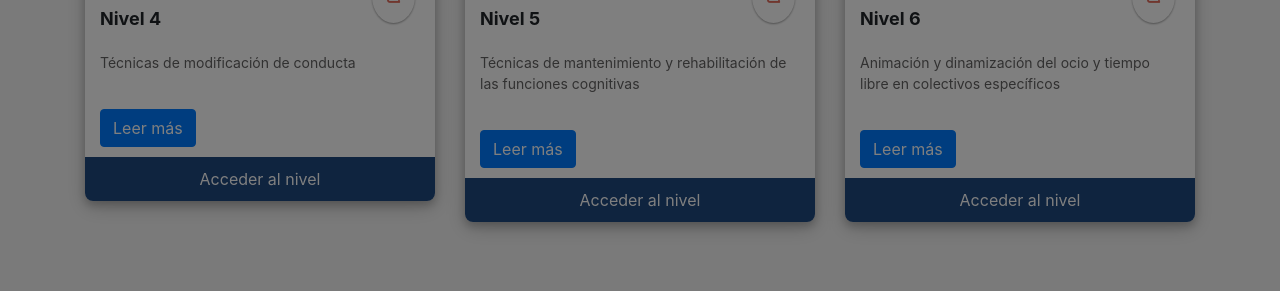
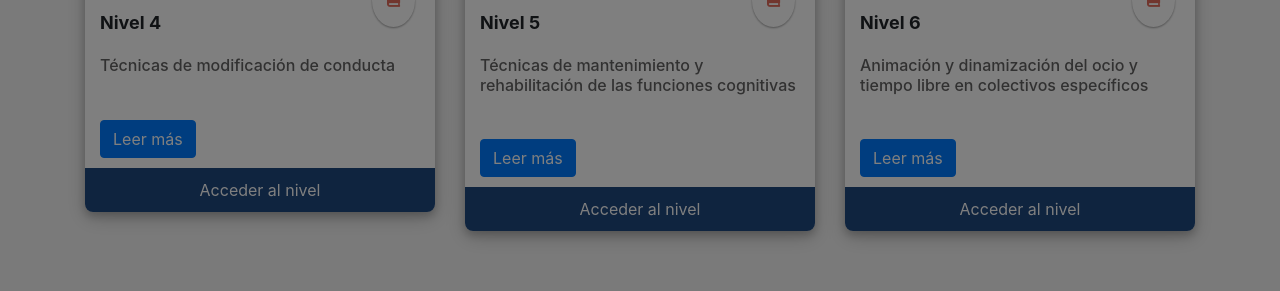
Before and after one commit to LucasFadavi91/MENTIC, a PHP site: page /controllers/controllers_modulos/controller_modulo1.php in a window 1280 px wide, after a click on "Leer más". Shown: the part 808-1099 px from the top of the page. Run offline with PHP 8.4, Linux system fonts and the light colour scheme; the visitor is signed in with stand-in values (Sample User, id 1); some libraries are stand-ins or nearby versions.

Commit message:
Add files via upload

```diff
--- a/MEN-TIC/views/views_modulos/view_modulo1.php
+++ b/MEN-TIC/views/views_modulos/view_modulo1.php
@@ -149,12 +149,12 @@ SOMBRA DE TARJETAS
                     <div class="card-text night-mode-available">
                         <p class="test1"></p>
                         <button type="button" class="btn btn-primary" data-toggle="modal" data-target="#nivel1">Leer más</button>
-                        <div id="nivel1" class="modal fade bd-example-modal-lg night-mode-available" tabindex="-1" role="dialog" aria-labelledby="myLargeModalLabel" aria-hidden="true"> <!-- CONTENIDO -->
+                        <div id="nivel1" class="modal fade bd-example-modal-lg" tabindex="-1" role="dialog" aria-labelledby="myLargeModalLabel" aria-hidden="true"> <!-- CONTENIDO -->
                           <div class="modal-dialog modal-lg">
-                            <div class="modal-content">
+                            <div class="modal-content night-mode-available">
                               <div class="modal-header">
                                 <h4 class="modal-title">Introducción a la Intervención Psocisocial</h4>
-                                <button type="button" class="close" data-dismiss="modal" aria-label="Close"><span aria-hidden="true">×</span></button>
+                                <button type="button" class="close" data-dismiss="modal" aria-label="Close"><span class="night-mode-available" aria-hidden="true">×</span></button>
                               </div>
                               La primera unidad de trabajo recoge diferentes aspectos relacionados con conceptos básicos que serán necesarios para entender de manera completa la dimensión biopsicosocial de las personas y usuarios con los que trabajaréis en el futuro. <br>
                               Se incluyen también aspectos importantes relacionados con la psicología y las funciones cognitivas del ser humano, tanto básicas como superiores, así como la importancia de las emociones y sentimientos y de la inteligencia emocional en las personas.<br>
@@ -180,18 +180,18 @@ SOMBRA DE TARJETAS
                         Nivel 2
                     </div>
                     <div class="card-text night-mode-available">
-                        Las relaciones sociales
+                        <h6>Las relaciones sociales</h6>
                     </div>
                     <div class="card-text night-mode-available">
                     <p></p>
                     <!-- CONTENIDO -->
                     <button type="button" class="btn btn-primary" data-toggle="modal" data-target="#nivel2">Leer más</button>
-                    <div id="nivel2" class="modal fade bd-example-modal-lg night-mode-available" tabindex="-1" role="dialog" aria-labelledby="myLargeModalLabel" aria-hidden="true">
+                    <div id="nivel2" class="modal fade bd-example-modal-lg" tabindex="-1" role="dialog" aria-labelledby="myLargeModalLabel" aria-hidden="true">
                           <div class="modal-dialog modal-lg">
-                            <div class="modal-content">
+                            <div class="modal-content night-mode-available">
                               <div class="modal-header">
                                 <h4 class="modal-title">Las relaciones sociales</h4>
-                                <button type="button" class="close" data-dismiss="modal" aria-label="Close"><span aria-hidden="true">×</span></button>
+                                <button type="button" class="close" data-dismiss="modal" aria-label="Close"><span class="night-mode-available" aria-hidden="true">×</span></button>
                               </div>
                               La primera unidad de trabajo recoge diferentes aspectos relacionados con conceptos básicos que serán necesarios para entender de manera completa la dimensión biopsicosocial de las personas y usuarios con los que trabajaréis en el futuro. <br>
                               Se incluyen también aspectos importantes relacionados con la psicología y las funciones cognitivas del ser humano, tanto básicas como superiores, así como la importancia de las emociones y sentimientos y de la inteligencia emocional en las personas.<br>
@@ -216,22 +216,24 @@ SOMBRA DE TARJETAS
                         Nivel 3
                     </div>
                     <div class="card-text night-mode-available">
-                        Motivación y aprendizaje en la atención psicosocial
+                      <h6>Motivación y aprendizaje en la atención psicosocial</h6>
                     </div>
                     <div class="card-text night-mode-available">
                     <p></p>
                     <button type="button" class="btn btn-primary" data-toggle="modal" data-target="#nivel3">Leer más</button>
-                    <div id="nivel3" class="modal fade bd-example-modal-lg night-mode-available" tabindex="-1" role="dialog" aria-labelledby="myLargeModalLabel" aria-hidden="true"> <!-- CONTENIDO -->
+                    <div id="nivel3" class="modal fade bd-example-modal-lg" tabindex="-1" role="dialog" aria-labelledby="myLargeModalLabel" aria-hidden="true"> <!-- CONTENIDO -->
                           <div class="modal-dialog modal-lg">
-                            <div class="modal-content">
+                            <div class="modal-content night-mode-available">
                               <div class="modal-header">
                                 <h4 class="modal-title">Motivación y aprendizaje en la atención psicosocial</h4>
-                                <button type="button" class="close" data-dismiss="modal" aria-label="Close"><span aria-hidden="true">×</span></button>
+                                <button type="button" class="close" data-dismiss="modal" aria-label="Close"><span class="night-mode-available" aria-hidden="true">×</span></button>
                               </div>
-                              La primera unidad de trabajo recoge diferentes aspectos relacionados con conceptos básicos que serán necesarios para entender de manera completa la dimensión biopsicosocial de las personas y usuarios con los que trabajaréis en el futuro. <br>
-                              Se incluyen también aspectos importantes relacionados con la psicología y las funciones cognitivas del ser humano, tanto básicas como superiores, así como la importancia de las emociones y sentimientos y de la inteligencia emocional en las personas.<br>
-                              En cada subnivel se trabajarán unos contenidos, existiendo la posibilidad de repasar contenidos o de ampliarlos con los diferentes subniveles y las actividades que se incluyen en máster o en historias.<br>
-                              ¡Ánimo!!! Comenzamos una aventura que te dirige a profundizar y afianzar los contenidos trabajados y los conocimientos que irás adquiriendo a lo largo de este curso y de este módulo.
+                                La tercera unidad de trabajo recoge diferentes aspectos relacionados con el aprendizaje humano en general y la inteligencia, resaltando la teoría de las Inteligencias Múltiples de Howard Gardner.<br>
+                                Se incluyen también otros aspectos relacionados o que pueden influir en el aprendizaje como la actitud, la motivación, la maduración y la experiencia.Se incluyen algunas de las principales corrientes y/o teorías del aprendizaje que se han usado y se siguen usando en la actualidad y que pueden explicar las diferentes formas de aprender que tienen las personas.<br>
+                                Se recogen, asimismo, aspectos relacionados con las dificultades de motivación y de cara al aprendizaje de colectivos específicos y algunas estrategias que se podrían utilizar para ayudarles.<br>
+                                ¡Ánimo!!! Veremos sí tu motivación te ayuda o no en este proceso de aprendizaje. <br>
+                                ¡Date una oportunidad… o dos!!!
+
                             </div>
                           </div>
                         </div>
@@ -252,17 +254,17 @@ SOMBRA DE TARJETAS
                         Nivel 4
                     </div>
                     <div class="card-text night-mode-available">
-                        Técnicas de modificación de conducta
+                      <h6>Técnicas de modificación de conducta</h6>
                     </div>
                     <div class="card-text night-mode-available">
                     <p></p>
                     <button type="button" class="btn btn-primary" data-toggle="modal" data-target="#nivel4">Leer más</button>
-                    <div id="nivel4" class="modal fade bd-example-modal-lg night-mode-available" tabindex="-1" role="dialog" aria-labelledby="myLargeModalLabel" aria-hidden="true"> <!-- CONTENIDO -->
+                    <div id="nivel4" class="modal fade bd-example-modal-lg" tabindex="-1" role="dialog" aria-labelledby="myLargeModalLabel" aria-hidden="true"> <!-- CONTENIDO -->
                           <div class="modal-dialog modal-lg">
-                            <div class="modal-content">
+                            <div class="modal-content night-mode-available">
                               <div class="modal-header">
                                 <h4 class="modal-title">Técnicas de modificación de conducta</h4>
-                                <button type="button" class="close" data-dismiss="modal" aria-label="Close"><span aria-hidden="true">×</span></button>
+                                <button type="button" class="close" data-dismiss="modal" aria-label="Close"><span class="night-mode-available" aria-hidden="true">×</span></button>
                               </div>
                               La primera unidad de trabajo recoge diferentes aspectos relacionados con conceptos básicos que serán necesarios para entender de manera completa la dimensión biopsicosocial de las personas y usuarios con los que trabajaréis en el futuro. <br>
                               Se incluyen también aspectos importantes relacionados con la psicología y las funciones cognitivas del ser humano, tanto básicas como superiores, así como la importancia de las emociones y sentimientos y de la inteligencia emocional en las personas.<br>
@@ -288,17 +290,17 @@ SOMBRA DE TARJETAS
                         Nivel 5
                     </div>
                     <div class="card-text night-mode-available">
-                        Técnicas de mantenimiento y rehabilitación de las funciones cognitivas
+                     <h6>Técnicas de mantenimiento y rehabilitación de las funciones cognitivas</h6>
                     </div>
                     <div class="card-text night-mode-available">
                     <p></p>
                     <button type="button" class="btn btn-primary" data-toggle="modal" data-target="#nivel5">Leer más</button>
-                    <div id="nivel5" class="modal fade bd-example-modal-lg night-mode-available" tabindex="-1" role="dialog" aria-labelledby="myLargeModalLabel" aria-hidden="true"> <!-- CONTENIDO -->
+                    <div id="nivel5" class="modal fade bd-example-modal-lg" tabindex="-1" role="dialog" aria-labelledby="myLargeModalLabel" aria-hidden="true"> <!-- CONTENIDO -->
                           <div class="modal-dialog modal-lg">
-                            <div class="modal-content">
+                            <div class="modal-content night-mode-available">
                               <div class="modal-header">
                                 <h4 class="modal-title">Técnicas de mantenimiento y rehabilitación de las funciones cognitivas</h4>
-                                <button type="button" class="close" data-dismiss="modal" aria-label="Close"><span aria-hidden="true">×</span></button>
+                                <button type="button" class="close" data-dismiss="modal" aria-label="Close"><span class="night-mode-available" aria-hidden="true">×</span></button>
                               </div>
                               La primera unidad de trabajo recoge diferentes aspectos relacionados con conceptos básicos que serán necesarios para entender de manera completa la dimensión biopsicosocial de las personas y usuarios con los que trabajaréis en el futuro. <br>
                               Se incluyen también aspectos importantes relacionados con la psicología y las funciones cognitivas del ser humano, tanto básicas como superiores, así como la importancia de las emociones y sentimientos y de la inteligencia emocional en las personas.<br>
@@ -324,17 +326,17 @@ SOMBRA DE TARJETAS
                         Nivel 6
                     </div>
                     <div class="card-text night-mode-available">
-                        Animación y dinamización del ocio y tiempo libre en colectivos específicos
+                      <h6>Animación y dinamización del ocio y tiempo libre en colectivos específicos</h6>
                     </div>
                     <div class="card-text night-mode-available">
                     <p></p>
                     <button type="button" class="btn btn-primary" data-toggle="modal" data-target="#nivel6">Leer más</button>
-                    <div id="nivel6" class="modal fade bd-example-modal-lg night-mode-available" tabindex="-1" role="dialog" aria-labelledby="myLargeModalLabel" aria-hidden="true"> <!-- CONTENIDO -->
+                    <div id="nivel6" class="modal fade bd-example-modal-lg" tabindex="-1" role="dialog" aria-labelledby="myLargeModalLabel" aria-hidden="true"> <!-- CONTENIDO -->
                           <div class="modal-dialog modal-lg">
-                            <div class="modal-content">
+                            <div class="modal-content night-mode-available">
                               <div class="modal-header">
                                 <h4 class="modal-title">Animación y dinamización del ocio y tiempo libre en colectivos específicos</h4>
-                                <button type="button" class="close" data-dismiss="modal" aria-label="Close"><span aria-hidden="true">×</span></button>
+                                <button type="button" class="close" data-dismiss="modal" aria-label="Close"><span class="night-mode-available" aria-hidden="true">×</span></button>
                               </div>
                               La primera unidad de trabajo recoge diferentes aspectos relacionados con conceptos básicos que serán necesarios para entender de manera completa la dimensión biopsicosocial de las personas y usuarios con los que trabajaréis en el futuro. <br>
                               Se incluyen también aspectos importantes relacionados con la psicología y las funciones cognitivas del ser humano, tanto básicas como superiores, así como la importancia de las emociones y sentimientos y de la inteligencia emocional en las personas.<br>
```
